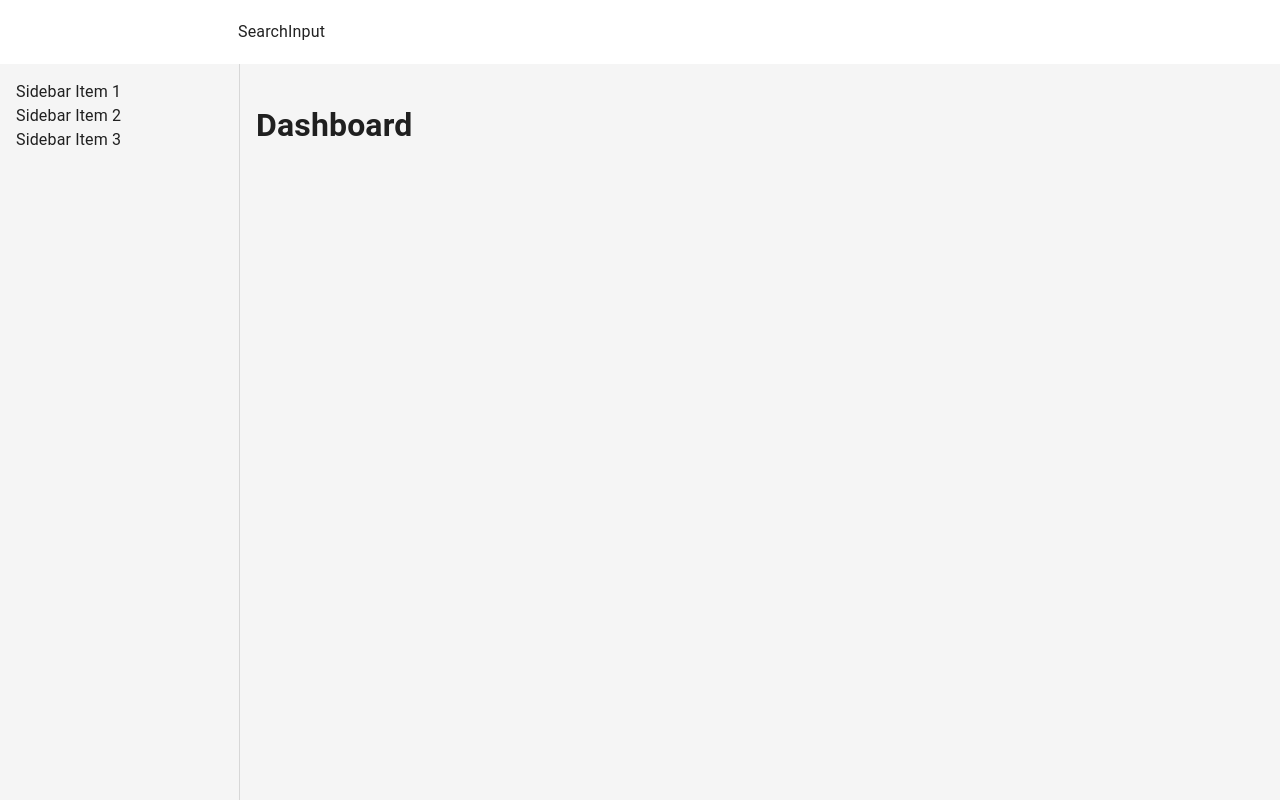
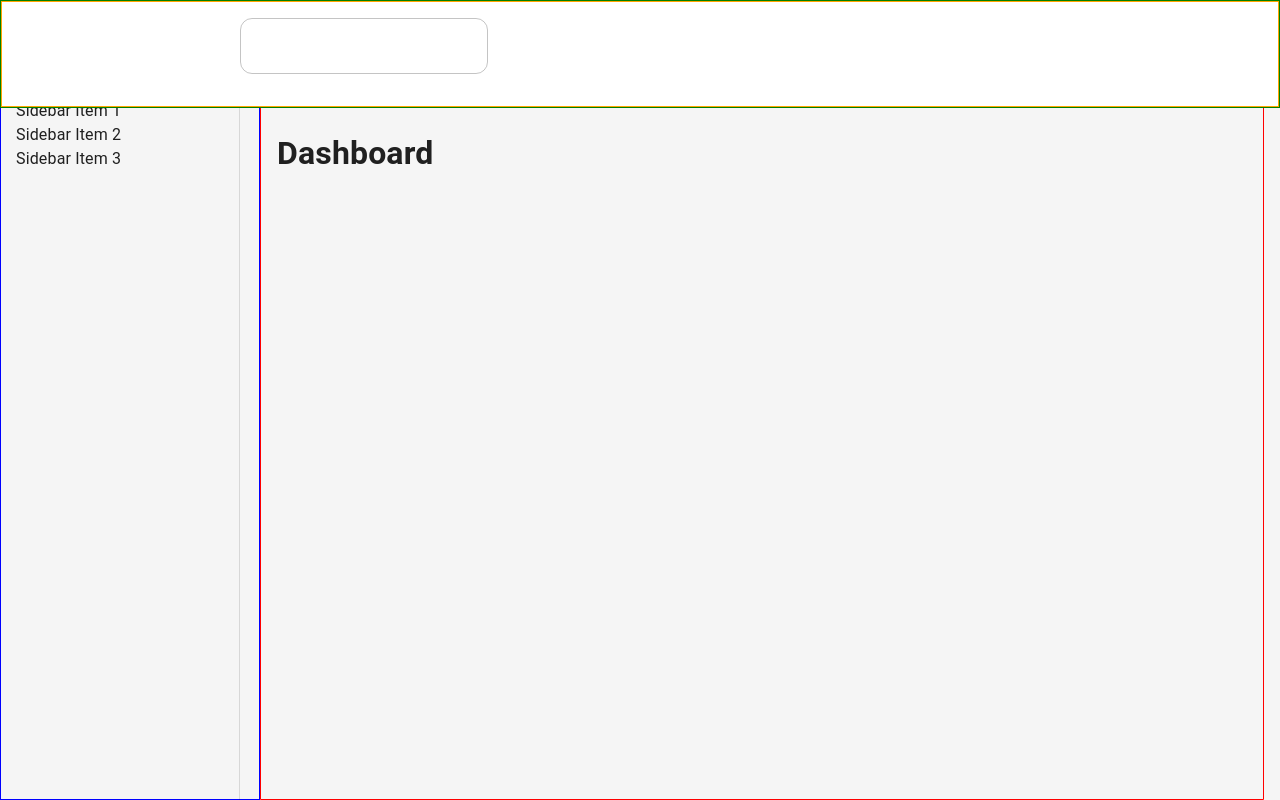
Before and after one commit to gabaoalb/template-react, a React (Vite) app: page /dashboard in a window 1280 px wide. Built offline with nearby package versions, Linux system fonts and the light colour scheme; some icons are missing.

Commit message:
[feature] layout slice redux

```diff
--- a/package.json
+++ b/package.json
@@ -12,6 +12,7 @@
   "dependencies": {
     "@emotion/react": "^11.14.0",
     "@emotion/styled": "^11.14.1",
+    "@mui/icons-material": "^7.3.2",
     "@mui/material": "^7.3.2",
     "@reduxjs/toolkit": "^2.9.0",
     "axios": "^1.11.0",
--- a/src/components/layout/Layout.tsx
+++ b/src/components/layout/Layout.tsx
@@ -1,17 +1,18 @@
+import { Box } from "@mui/material";
 import { Outlet } from "react-router";
 import { useAppSelector } from "../../context/store/ReduxHooks";
 import type { RootState } from "../../context/store/interface";
-import { Box } from "@mui/material";
 import Header from "./header/Header";
 import Main from "./main/Main";
 import Sidebar from "./sidebar/Sidebar";
 
-const drawerWidth = 240;
-const appBarHeight = 64;
-
 function Layout() {
     const { isAuthenticated } = useAppSelector(
         (state: RootState) => state.auth
+    );
+
+    const { appBarHeight, drawerWidth } = useAppSelector(
+        (state) => state.layout
     );
 
     console.log(isAuthenticated);
@@ -27,7 +28,7 @@ function Layout() {
                       "header header"
                       "sidebar main"
                     `,
-                    height: "100vh",
+                    height: "100vh"
                 }}
             >
                 <Header />
--- a/src/components/layout/header/Header.tsx
+++ b/src/components/layout/header/Header.tsx
@@ -1,7 +1,7 @@
-import { AppBar, Box, Grid, Toolbar, useTheme } from "@mui/material";
+import Search from "@mui/icons-material/Search";
+import { AppBar, Box, Grid, TextField, Toolbar, useTheme } from "@mui/material";
 
 function Header() {
-    console.log("Header rendered");
     const theme = useTheme();
 
     return (
@@ -16,17 +16,18 @@ function Header() {
                 //     ? theme.transitions.create("width")
                 //     : "none",
                 gridArea: "header",
+                border: "1px solid green"
             }}
         >
-            <Toolbar>
+            <Toolbar sx={{ border: "1px solid orange", p: 2 }}>
                 <Box
                     display="flex"
                     justifyContent="space-between"
                     sx={{
                         width: 214,
                         [theme.breakpoints.down("md")]: {
-                            width: "auto",
-                        },
+                            width: "auto"
+                        }
                     }}
                 >
                     {/* <LogoSection
@@ -46,7 +47,12 @@ function Header() {
                 </Box>
 
                 {/* header search */}
-                <Box sx={{ flexGrow: 1 }}>SearchInput</Box>
+                <Box sx={{ flexGrow: 1 }}>
+                    <TextField />
+                    <Box sx={{ display: "flex", alignItems: "center" }}>
+                        <Search size={16} />
+                    </Box>
+                </Box>
                 <Box sx={{ flexGrow: 1 }} />
 
                 {/* notification & profile */}
--- a/src/components/layout/main/Main.tsx
+++ b/src/components/layout/main/Main.tsx
@@ -1,11 +1,20 @@
+import { Box } from "@mui/material";
 import type { PropsWithChildren } from "react";
-import { Box } from "@mui/material";
 
 function Main({ children }: PropsWithChildren) {
     return (
         <Box
             component="main"
-            sx={{ p: 2, gridArea: "main", overflowY: "auto" }}
+            sx={{
+                p: 2,
+                mt: 1,
+                mr: 2,
+                gridArea: "main",
+                overflowY: "auto",
+                border: "1px solid red",
+                borderTopRightRadius: (theme) => theme.shape.borderRadius,
+                borderTopLeftRadius: (theme) => theme.shape.borderRadius
+            }}
         >
             {children}
         </Box>
--- a/src/components/layout/sidebar/Sidebar.tsx
+++ b/src/components/layout/sidebar/Sidebar.tsx
@@ -1,7 +1,8 @@
 import { Box, Typography } from "@mui/material";
+import { useAppSelector } from "../../../context/store/ReduxHooks";
 
 function Sidebar() {
-    const appBarHeight = 64; // Altura padrão do AppBar do MUI
+    const { appBarHeight } = useAppSelector((state) => state.layout);
 
     return (
         <Box
@@ -10,6 +11,7 @@ function Sidebar() {
                 flex: 1,
                 pt: `${appBarHeight}px`,
                 gridArea: "sidebar",
+                border: "1px solid blue"
             }}
         >
             {/* SIDEBAR */}
@@ -24,7 +26,7 @@ function Sidebar() {
                     borderColor: "divider",
                     position: "fixed",
                     top: appBarHeight,
-                    left: 0,
+                    left: 0
                 }}
             >
                 {/* Conteúdo da Sidebar */}
--- a/src/context/store/Store.ts
+++ b/src/context/store/Store.ts
@@ -1,8 +1,10 @@
 import { configureStore } from "@reduxjs/toolkit";
 import { authSlice } from "./auth/AuthSlice";
+import { layoutSlice } from "./layout/LayoutSlice";
 
 export const store = configureStore({
     reducer: {
         auth: authSlice.reducer,
-    },
+        layout: layoutSlice.reducer
+    }
 });
--- /dev/null
+++ b/src/context/store/layout/LayoutSlice.ts
@@ -0,0 +1,22 @@
+import { createSlice, type PayloadAction } from "@reduxjs/toolkit";
+import type { LayoutState } from "./interface";
+
+const initialState: LayoutState = {
+    appBarHeight: 83,
+    leftDrawerOpen: false,
+    drawerWidth: 260,
+    themeDrawerOpen: false
+};
+
+export const layoutSlice = createSlice({
+    name: "layout",
+    initialState,
+    reducers: {
+        toggleSidebar: (state, action: PayloadAction<boolean>) => {
+            state.leftDrawerOpen = action.payload;
+        },
+        toggleThemeDrawer: (state, action: PayloadAction<boolean>) => {
+            state.themeDrawerOpen = action.payload;
+        }
+    }
+});
--- /dev/null
+++ b/src/context/store/layout/interface.ts
@@ -0,0 +1,6 @@
+export interface LayoutState {
+    appBarHeight: number;
+    leftDrawerOpen: boolean;
+    drawerWidth: number;
+    themeDrawerOpen: boolean;
+}
--- a/src/context/theme/theme.ts
+++ b/src/context/theme/theme.ts
@@ -1,15 +1,18 @@
 import { createTheme } from "@mui/material";
 
 const theme = createTheme({
+    shape: {
+        borderRadius: 12
+    },
     components: {
         MuiCssBaseline: {
             styleOverrides: `
                 body {
                     background-color: #f5f5f5;
                 }
-            `,
-        },
-    },
+            `
+        }
+    }
 });
 
 export { theme };
--- a/src/pages/dashboard/DashboardPage.tsx
+++ b/src/pages/dashboard/DashboardPage.tsx
@@ -1,8 +1,10 @@
+import { Stack } from "@mui/material";
+
 function DashboardPage() {
     return (
-        <div>
+        <Stack>
             <h1>Dashboard</h1>
-        </div>
+        </Stack>
     );
 }
 
```
Also changed, not shown: 1 other file (tests, documents, lock files or other folders).
